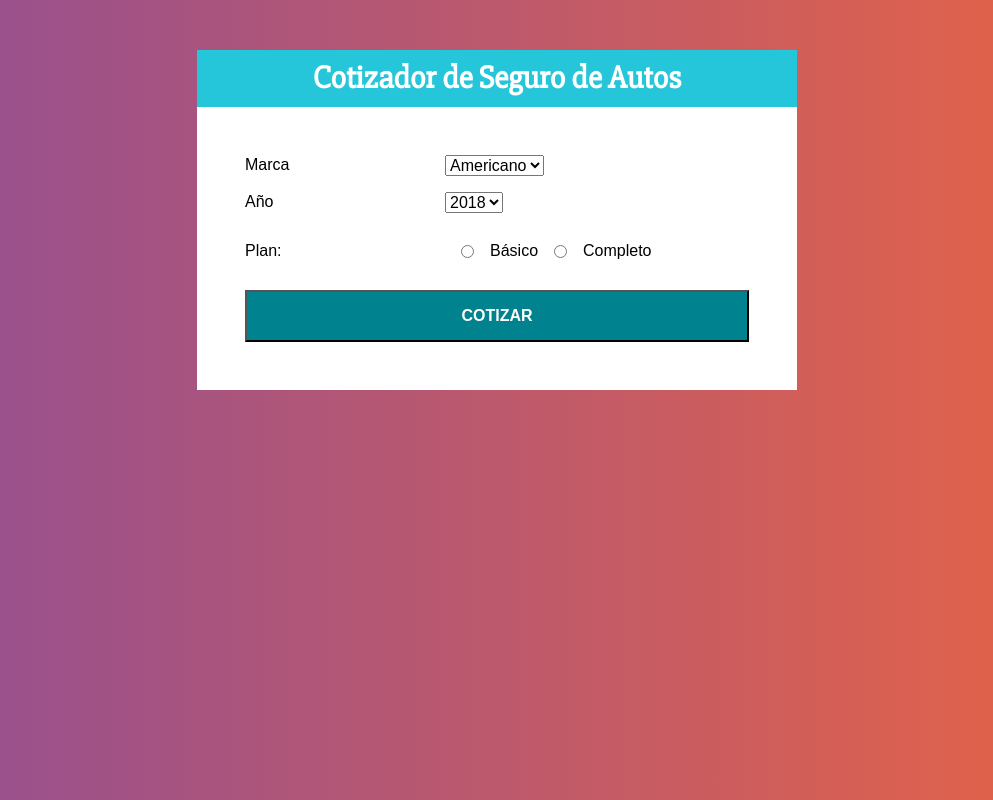
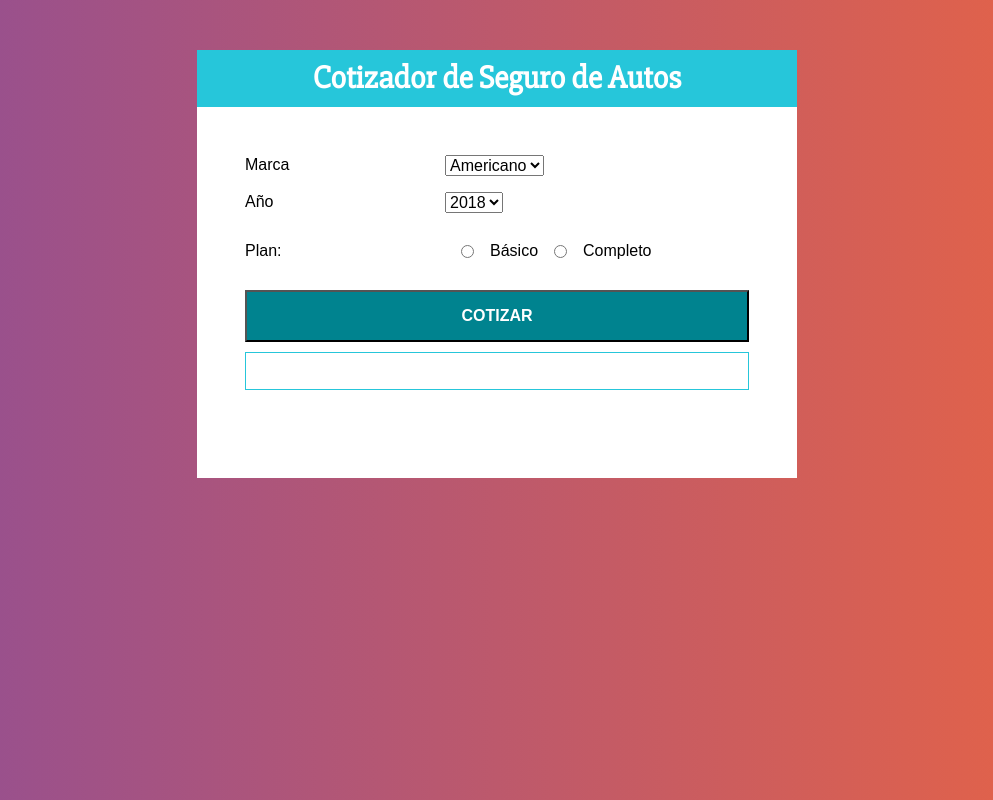
Before and after one commit to JoniAguero/cotizador-autos-react, a React (Create React App) app: page / in a window 1280 px wide. Shown: the whole page, without its empty margins (143-1136 px from the left). Built offline with nearby package versions, Linux system fonts and the light colour scheme.

Commit message:
resultado

```diff
--- /dev/null
+++ b/src/components/Layout/Resultado/Resultado.js
@@ -0,0 +1,15 @@
+import React, { Component } from 'react';
+
+class Resultado extends Component {
+    render() {
+        return (
+
+            <div>
+                <p className=""> { this.props.resultado } </p>
+            </div>
+
+        );
+    }
+}
+
+export default Resultado;
--- a/src/components/Layout/Resumen/Resumen.js
+++ b/src/components/Layout/Resumen/Resumen.js
@@ -1,6 +1,7 @@
 import React, { Component } from 'react';
 
 import { primeraMayuscula } from "../../helper";
+import Resultado from '../Resultado/Resultado';
 
 class Resumen extends Component {
 
@@ -28,6 +29,9 @@ class Resumen extends Component {
         return(
             <div>
                 { this.mostrarResumen() }
+                <div className="resultado">
+                    <Resultado resultado = {this.props.resultado}/>
+                </div>
             </div>
         )
 
--- a/src/index.css
+++ b/src/index.css
@@ -89,6 +89,7 @@ header h1 {
   border: 1px solid #26C6DA;
   text-align: center;
   padding: 0  0 20px 0;
+  margin-top: 10px;
 }
 .resultado div p {
   margin-bottom: 0;
```
